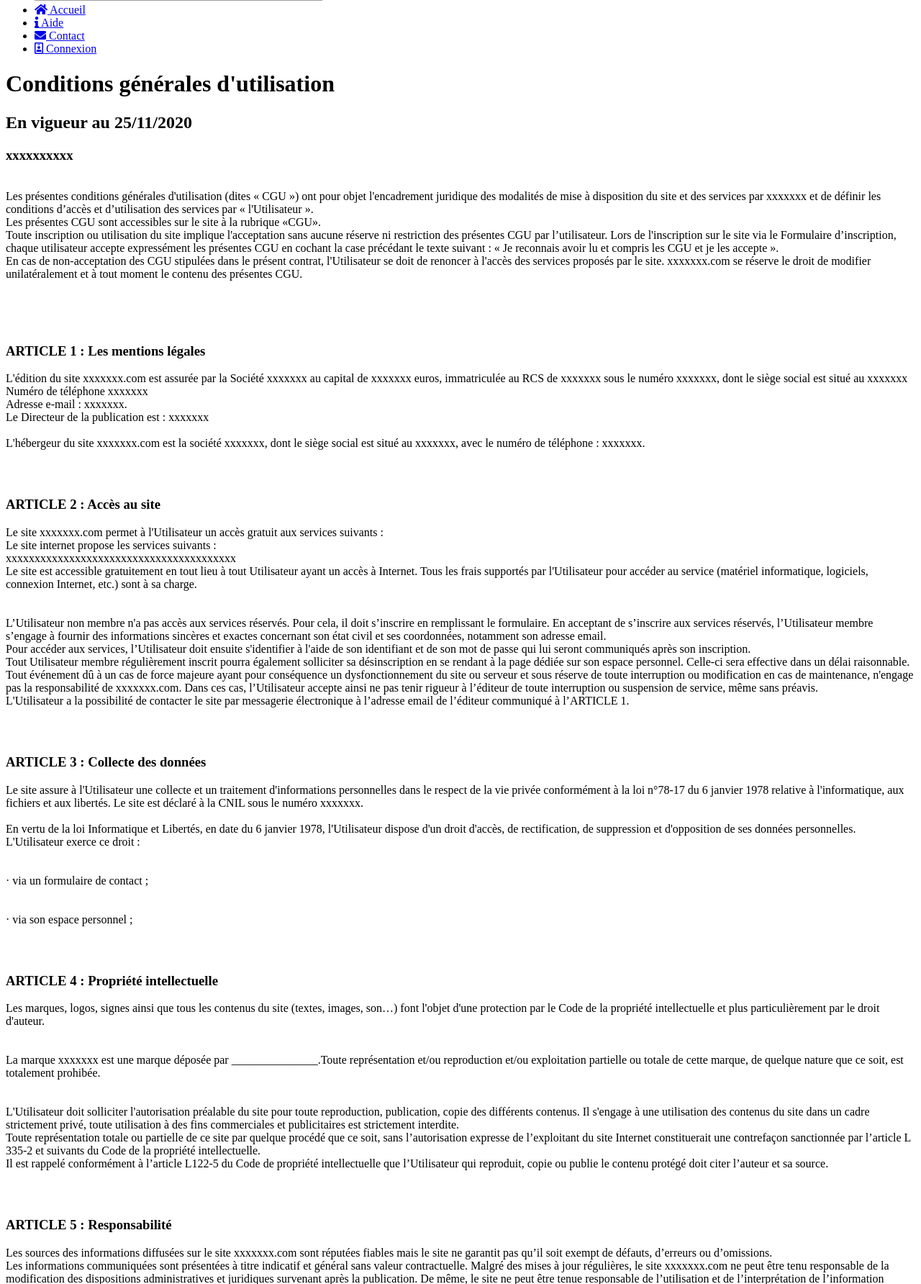
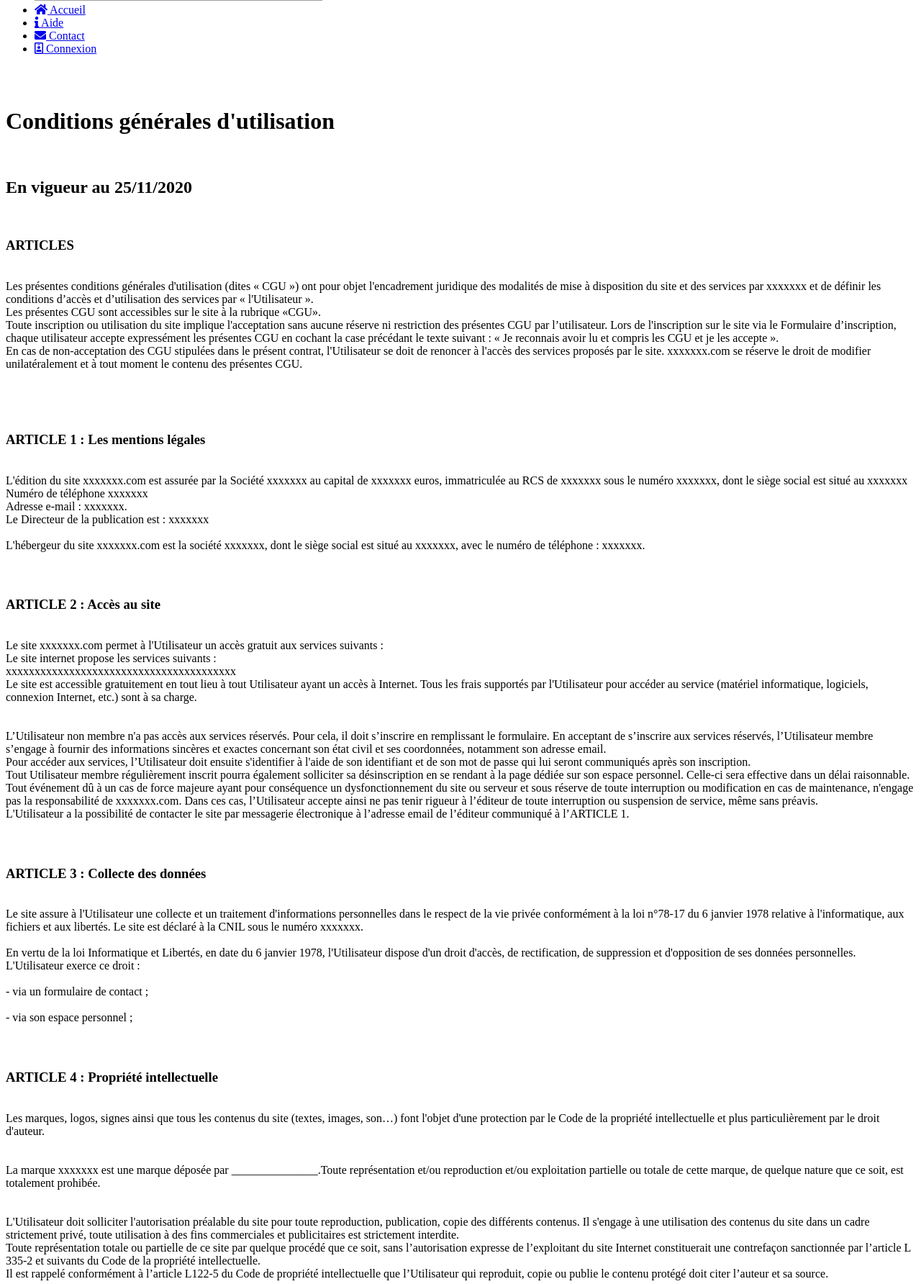
Before and after one commit to APP-G4C/SITE, a PHP site: page /cgu.php in a window 1280 px wide. Shown: the part 315-2099 px from the top of the page at 72% size. Run offline with PHP 8.4, Linux system fonts and the light colour scheme; some libraries are stand-ins or nearby versions; grey boxes are pictures that could not be loaded.

Commit message:
cgu css et php

```diff
--- a/view/cgu.php
+++ b/view/cgu.php
@@ -7,11 +7,9 @@
     <link rel="stylesheet" href="/SITE/public/css/Header.css">
     <link rel="stylesheet" href="/SITE/public/css/footer.css">
     <link rel="stylesheet" href="/SITE/public/css/style.css">
+    <link rel="stylesheet" href="/SITE/public/css/cgu.css">
+
      <link rel="stylesheet" href="https://pro.fontawesome.com/releases/v5.10.0/css/all.css" integrity="sha384-AYmEC3Yw5cVb3ZcuHtOA93w35dYTsvhLPVnYs9eStHfGJvOvKxVfELGroGkvsg+p" crossorigin="anonymous"/>
-
-
-
-
 </head>
 
 
@@ -61,18 +59,15 @@
 
 
 
-
-
-
-
-
     <body>
          <div class="container">
-          <h1 class="top" itemprop="name">Conditions générales d'utilisation</h1>
+          <br><br>
+          <h1 class="top">Conditions générales d'utilisation</h1>
+          <br>
               <h2>En vigueur au 25/11/2020</h2>
-
-                <h3 itemprop="name" style="margin-top:21px;">xxxxxxxxxx</h3>
-                  <div itemprop="text">
+                <br>
+                <h3>ARTICLES</h3>
+                  <div class="text">
                     <br>Les présentes conditions générales d'utilisation (dites « CGU ») ont pour objet l'encadrement juridique des modalités de mise à disposition du site et des services par xxxxxxx et de définir les conditions d’accès et d’utilisation des services par « l'Utilisateur ».<br>
                     Les présentes CGU sont accessibles sur le site à la rubrique «CGU».<br>
 
@@ -80,12 +75,12 @@
                     Toute inscription ou utilisation du site implique l'acceptation sans aucune réserve ni restriction des présentes CGU par l’utilisateur. Lors de l'inscription sur le site via le Formulaire d’inscription, chaque utilisateur accepte expressément les présentes CGU en cochant la case précédant le texte suivant : « Je reconnais avoir lu et compris les CGU et je les accepte ».<br>
                     En cas de non-acceptation des CGU stipulées dans le présent contrat, l'Utilisateur se doit de renoncer à l'accès des services proposés par le site.
                     xxxxxxx.com se réserve le droit de modifier unilatéralement et à tout moment le contenu des présentes CGU.
-
                   </div>
 
 
-                <h3 itemprop="name" style="margin-top:21px;"><br><br><br>ARTICLE 1 : Les mentions légales</h3>
-                  <div itemprop="text">
+                <h3><br><br><br>ARTICLE 1 : Les mentions légales</h3>
+                <br>
+                  <div class="text">
                     L'édition du site xxxxxxx.com est assurée par la Société xxxxxxx au capital de xxxxxxx euros, immatriculée au RCS de xxxxxxx sous le numéro xxxxxxx, dont le siège social est situé au xxxxxxx<br>
                     Numéro de téléphone xxxxxxx<br>
                     Adresse e-mail : xxxxxxx.<br>
@@ -96,8 +91,9 @@
                   </div>
 
 
-                <h3 itemprop="name" style="margin-top:21px;"><br><br>ARTICLE 2 : Accès au site</h3>
-                  <div itemprop="text">
+                <h3><br><br>ARTICLE 2 : Accès au site</h3>
+                <br>
+                  <div class="text">
                     Le site xxxxxxx.com permet à l'Utilisateur un accès gratuit aux services suivants :<br>
                     Le site internet propose les services suivants :<br>
                     xxxxxxxxxxxxxxxxxxxxxxxxxxxxxxxxxxxxxxxx<br>
@@ -113,22 +109,22 @@
                   </div>
 
 
-                <h3 itemprop="name" style="margin-top:21px;"><br><br>ARTICLE 3 : Collecte des données</h3>
-                  <div itemprop="text">
+                <h3><br><br>ARTICLE 3 : Collecte des données</h3>
+                <br>
+                  <div class="text">
                     Le site assure à l'Utilisateur une collecte et un traitement d'informations personnelles dans le respect de la vie privée conformément à la loi n°78-17 du 6 janvier 1978 relative à l'informatique, aux fichiers et aux libertés. Le site est déclaré à la CNIL sous le numéro xxxxxxx.<br><br>
                     En vertu de la loi Informatique et Libertés, en date du 6 janvier 1978, l'Utilisateur dispose d'un droit d'accès, de rectification, de suppression et d'opposition de ses données personnelles. L'Utilisateur exerce ce droit :<br>
                     <br>
+                    - via un formulaire de contact ;<br>
                     <br>
-                    ·         via un formulaire de contact ;<br>
-                    <br>
-                    <br>
-                    ·         via son espace personnel ;
+                    - via son espace personnel ;
 
                   </div>
 
 
-                <h3 itemprop="name" style="margin-top:21px;"><br><br>ARTICLE 4 : Propriété intellectuelle</h3>
-                  <div itemprop="text">
+                <h3><br><br>ARTICLE 4 : Propriété intellectuelle</h3>
+                <br>
+                  <div class="text">
                     Les marques, logos, signes ainsi que tous les contenus du site (textes, images, son…) font l'objet d'une protection par le Code de la propriété intellectuelle et plus particulièrement par le droit d'auteur.<br>
                     <br>
                     <br>
@@ -143,8 +139,9 @@
 
 
 
-                <h3 itemprop="name" style="margin-top:21px;"><br><br>ARTICLE 5 : Responsabilité</h3>
-                  <div itemprop="text">
+                <h3><br><br>ARTICLE 5 : Responsabilité</h3>
+                <br>
+                  <div class="text">
                     Les sources des informations diffusées sur le site xxxxxxx.com sont réputées fiables mais le site ne garantit pas qu’il soit exempt de défauts, d’erreurs ou d’omissions.<br>
                     Les informations communiquées sont présentées à titre indicatif et général sans valeur contractuelle. Malgré des mises à jour régulières, le site xxxxxxx.com ne peut être tenu responsable de la modification des dispositions administratives et juridiques survenant après la publication. De même, le site ne peut être tenue responsable de l’utilisation et de l’interprétation de l’information contenue dans ce site.<br>
                     <br>
@@ -158,16 +155,18 @@
                   </div>
 
 
-                <h3 itemprop="name" style="margin-top:21px;"><br><br>ARTICLE 6 : Liens hypertextes</h3>
-                  <div itemprop="text">
+                <h3><br><br>ARTICLE 6 : Liens hypertextes</h3>
+                <br>
+                  <div class="text">
                     Des liens hypertextes peuvent être présents sur le site. L’Utilisateur est informé qu’en cliquant sur ces liens, il sortira du site xxxxxxx.com. Ce dernier n’a pas de contrôle sur les pages web sur lesquelles aboutissent ces liens et ne saurait, en aucun cas, être responsable de leur contenu.
 
                   </div>
 
 
 
-                <h3 itemprop="name" style="margin-top:21px;"><br><br>ARTICLE 7 : Cookies</h3>
-                  <div itemprop="text">
+                <h3><br><br>ARTICLE 7 : Cookies</h3>
+                <br>
+                  <div class="text">
                     L’Utilisateur est informé que lors de ses visites sur le site, un cookie peut s’installer automatiquement sur son logiciel de navigation.<br>
                     Les cookies sont de petits fichiers stockés temporairement sur le disque dur de l’ordinateur de l’Utilisateur par votre navigateur et qui sont nécessaires à l’utilisation du site xxxxxxx.com. Les cookies ne contiennent pas d’information personnelle et ne peuvent pas être utilisés pour identifier quelqu’un. Un cookie contient un identifiant unique, généré aléatoirement et donc anonyme. Certains cookies expirent à la fin de la visite de l’Utilisateur, d’autres restent.<br>
                     L’information contenue dans les cookies est utilisée pour améliorer le site xxxxxxx.com.<br>
@@ -184,8 +183,9 @@
 
 
 
-                <h3 itemprop="name" style="margin-top:21px;"><br><br>ARTICLE 8 : Publication par l’Utilisateur</h3>
-                  <div itemprop="text">
+                <h3><br><br>ARTICLE 8 : Publication par l’Utilisateur</h3>
+                <br>
+                  <div class="text">
                     Le site permet aux membres de publier les contenus suivants :<br>
                     xxxxxxx.<br>
                     Dans ses publications, le membre s’engage à respecter les règles de la Netiquette (règles de bonne conduite de l’internet) et les règles de droit en vigueur.<br>
@@ -199,12 +199,12 @@
                   </div>
 
 
-                <h3 itemprop="name" style="margin-top:21px;"><br><br>ARTICLE 9 : Droit applicable et juridiction compétente</h3>
-                  <div itemprop="text">
+                <h3><br><br>ARTICLE 9 : Droit applicable et juridiction compétente</h3>
+                <br>
+                  <div class="text">
                     La législation française s'applique au présent contrat. En cas d'absence de résolution amiable d'un litige né entre les parties, les tribunaux français seront seuls compétents pour en connaître.<br>
                     Pour toute question relative à l’application des présentes CGU, vous pouvez joindre l’éditeur aux coordonnées inscrites à l’ARTICLE 1.
-                    <br>
-                    <br>
+                    <br><br><br><br>
                   </div>
 
 
```
Also changed, not shown: public/css/cgu.css (added, +13 -0 lines).
